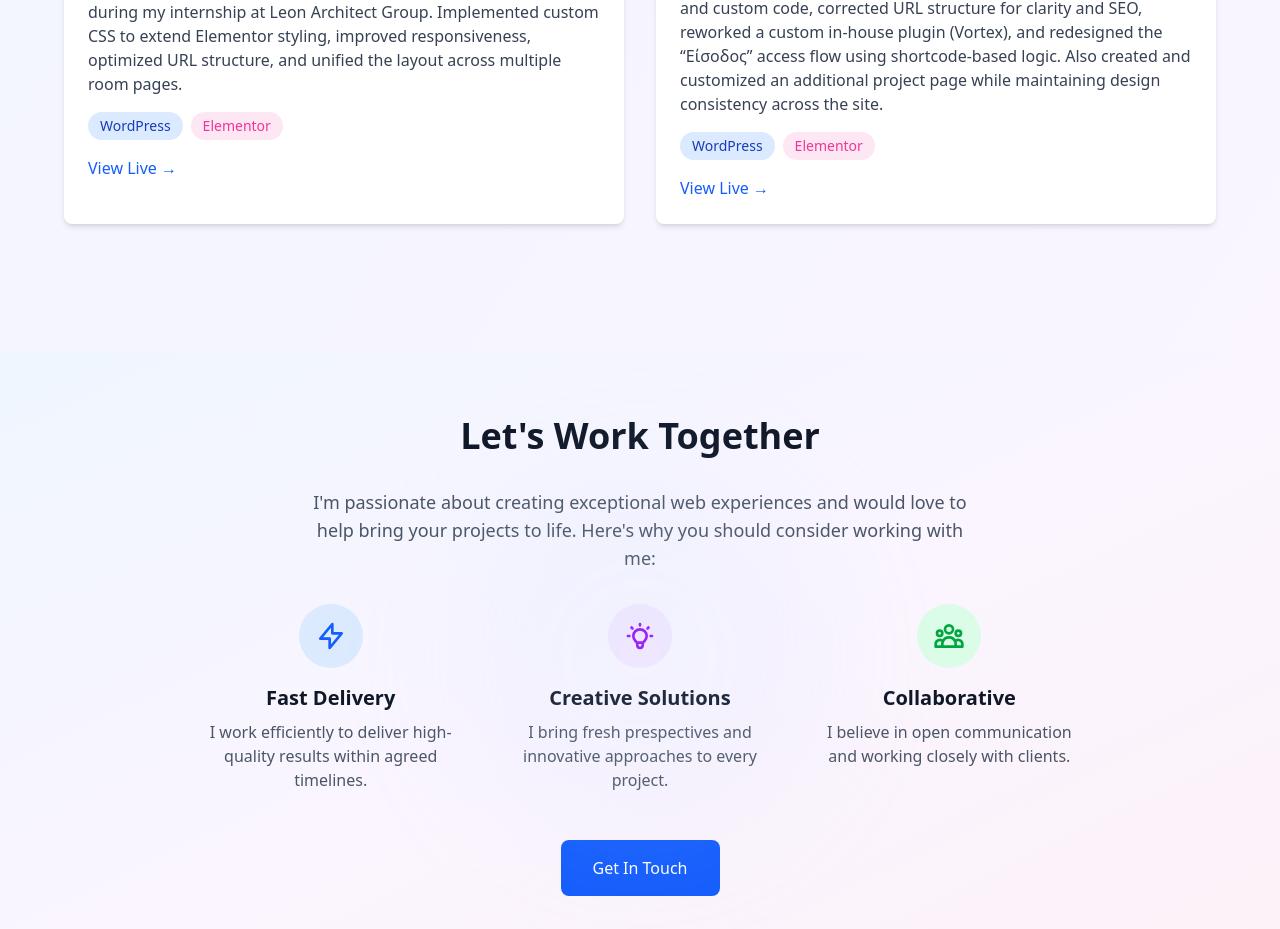
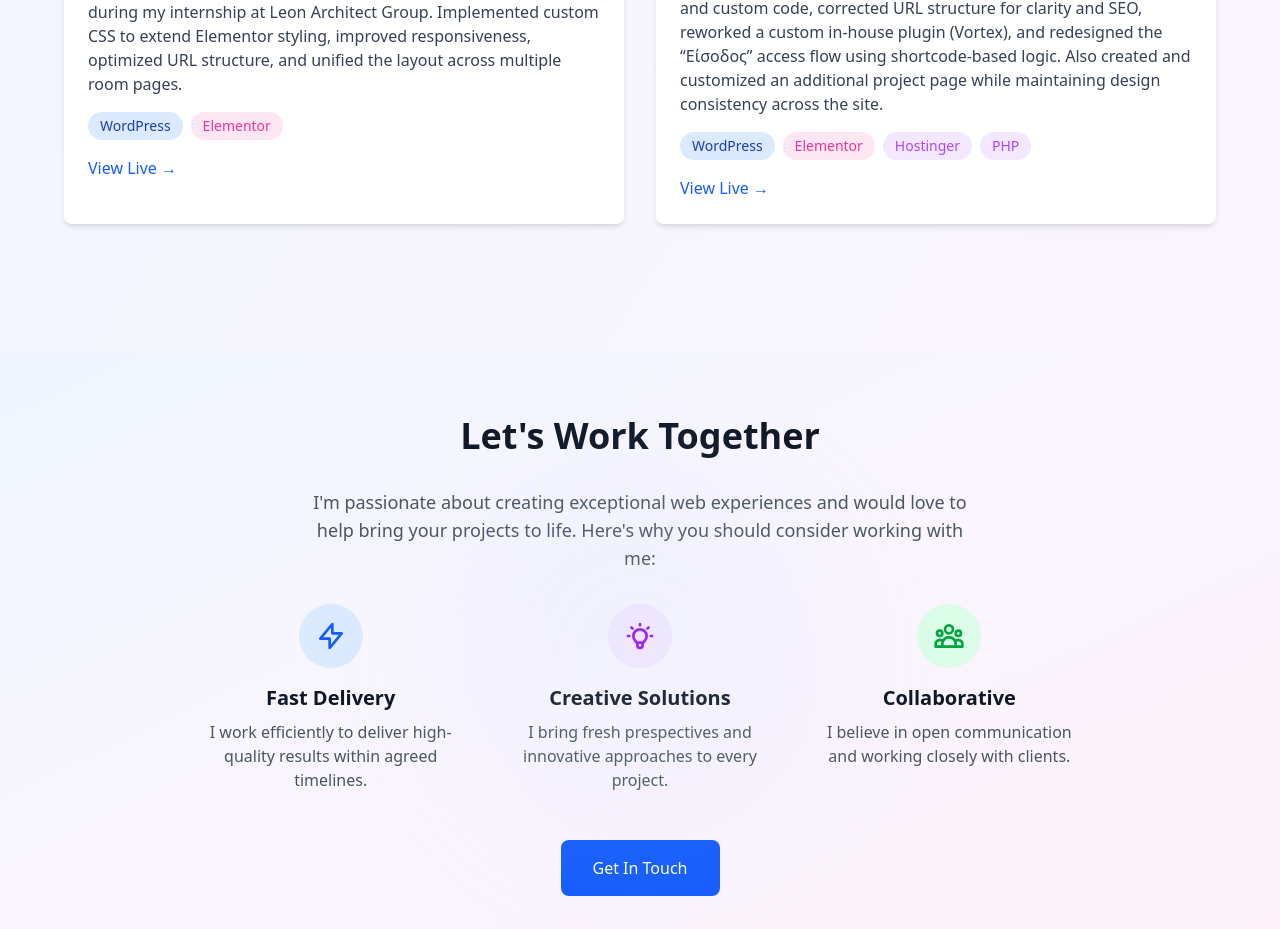
Before and after one commit to AurelGolemi/Portfolio-Website, a Next.js app: page / in a window 1280 px wide. Shown: the part 3646-4575 px from the top of the page. Built offline with nearby package versions, Linux system fonts and the light colour scheme.

Commit message:
Small changes

```diff
--- a/src/app/page.tsx
+++ b/src/app/page.tsx
@@ -598,6 +598,12 @@ export default function Home() {
                       <span className="px-3 py-1 bg-pink-100 text-pink-500 text-sm rounded-full">
                         Elementor
                       </span>
+                      <span className="px-3 py-1 bg-purple-100 text-purple-500 text-sm rounded-full">
+                        Hostinger
+                      </span>
+                      <span className="px-3 py-1 bg-purple-100 text-purple-500 text-sm rounded-full">
+                        PHP
+                      </span>
                     </div>
                     <div className="flex space-x-4">
                       <a
```
